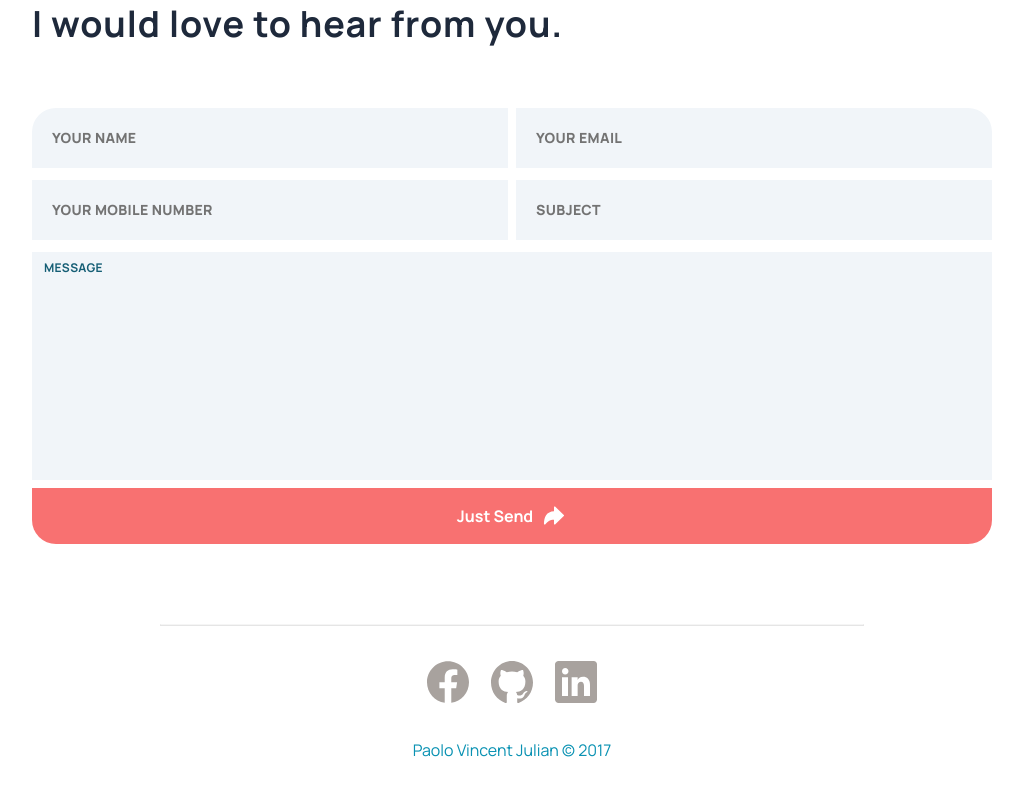
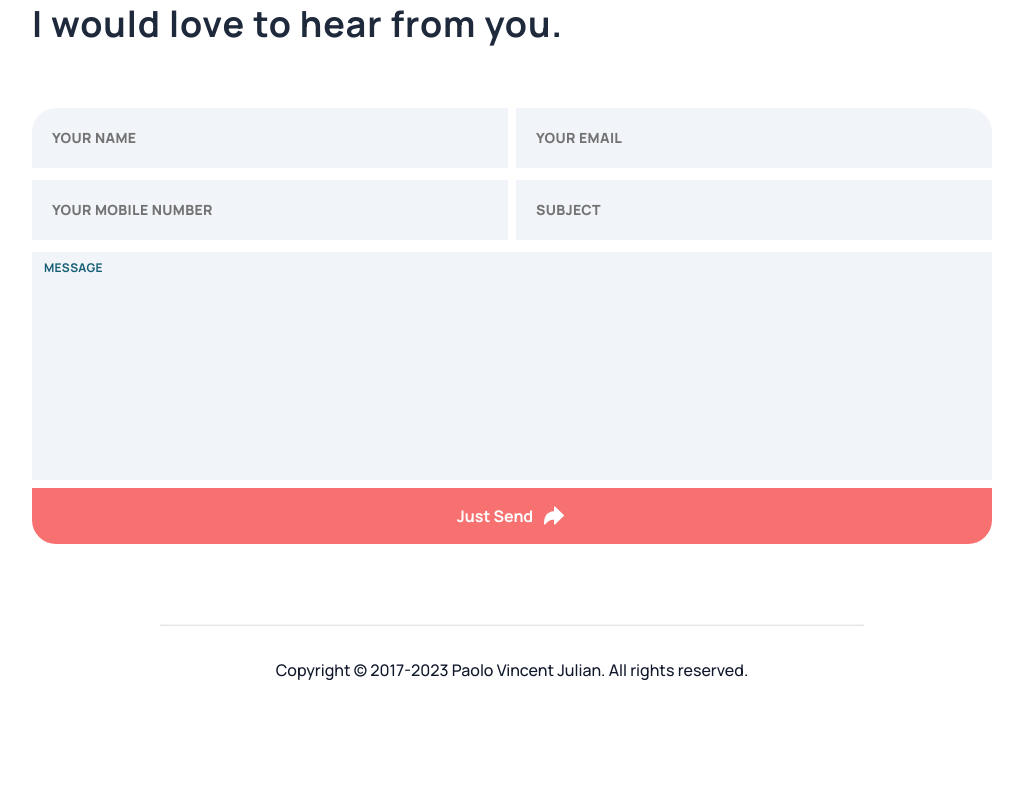
Before and after one commit to paolojulian/blogsite, a Next.js app: page /portfolio in a window 1280 px wide. Shown: the part 4472-5268 px from the top of the page, without its empty margins (128-1151 px from the left). Built offline with nearby package versions, Linux system fonts and the light colour scheme; no server answers; what apisauce would draw is missing.

Commit message:
UI: Footer

```diff
--- a/src/features/portfolio/components/Contact/index.tsx
+++ b/src/features/portfolio/components/Contact/index.tsx
@@ -42,31 +42,8 @@ const Contact: FunctionComponent<ContactProps> = () => {
           <ContactForm onSubmit={handleSubmit} isSubmitting={isLoading} />
           <Stack className='max-w-screen-md w-full py-4 px-8 mx-auto space-y-8 items-center'>
             <div className='w-full border border-t-gray-100' />
-            <Row className='space-x-4 justify-center'>
-              <div className='rounded-full h-12 w-12 relative'>
-                <Image
-                  src={'/assets/portfolio/logo-facebook.svg'}
-                  alt='Facebook'
-                  fill
-                />
-              </div>
-              <div className='rounded-full h-12 w-12 relative'>
-                <Image
-                  src={'/assets/portfolio/logo-github.svg'}
-                  alt='Facebook'
-                  fill
-                />
-              </div>
-              <div className='rounded-full h-12 w-12 relative'>
-                <Image
-                  src={'/assets/portfolio/logo-linkedin.svg'}
-                  alt='Facebook'
-                  fill
-                />
-              </div>
-            </Row>
-            <h4 className='text-primary-600'>
-              Paolo Vincent Julian <span className=''>© 2017</span>
+            <h4 className='text-slate-900 text-base font-medium'>
+              Copyright © 2017-2023 Paolo Vincent Julian. All rights reserved.
             </h4>
           </Stack>
         </Stack>
--- a/src/lib/axios.ts
+++ b/src/lib/axios.ts
@@ -8,4 +8,12 @@ const apiClient = apiSauce.create({
   }
 });
 
+export const emailService = apiSauce.create({
+  baseURL: process.env.NEXT_PUBLIC_EMAIL_API_URL || 'http://localhost:3000',
+  headers: {
+    Accept: 'application/json',
+    'Content-Type': 'application/json'
+  }
+})
+
 export default apiClient;
```
